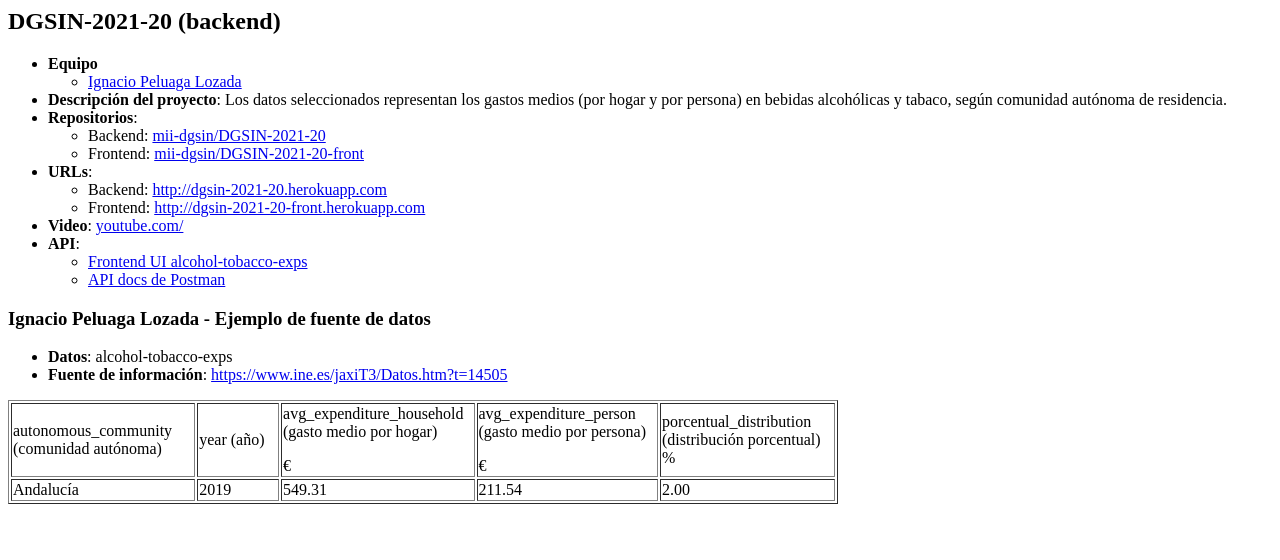
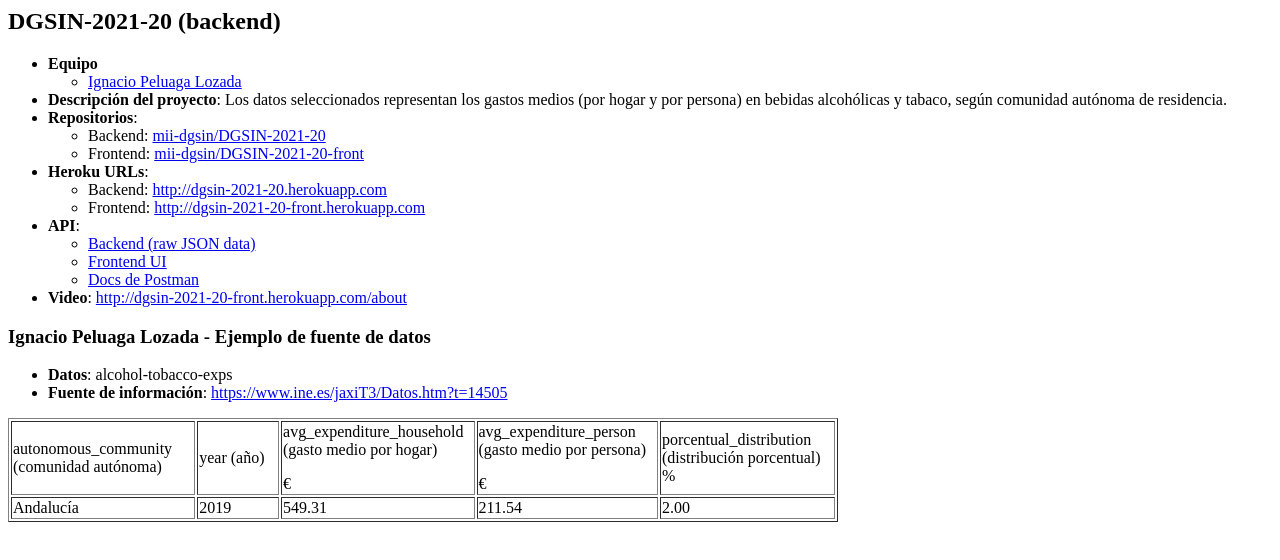
Before and after one commit to ignpelloz/DGSIN-2021-20, a website: page public/index.html in a window 1280 px wide. Drawn offline with Linux system fonts and the light colour scheme.

Commit message:
Updated index html

```diff
--- a/public/index.html
+++ b/public/index.html
@@ -15,19 +15,20 @@
           rel="noopener">mii-dgsin/DGSIN-2021-20-front</a></li>
     </ul>
   </li>
-  <li><strong>URLs</strong>:
+  <li><strong>Heroku URLs</strong>:
     <ul>
       <li>Backend: <a href="http://dgsin-2021-20.herokuapp.com/" target="_blank">http://dgsin-2021-20.herokuapp.com</a></li>
       <li>Frontend: <a href="http://dgsin-2021-20-front.herokuapp.com/" target="_blank">http://dgsin-2021-20-front.herokuapp.com</a></li>
       </ul>
   </li>
-  <li><strong>Video</strong>: <a href="youtube.com">youtube.com/</a></li> <!-- TODO -->
   <li><strong>API</strong>:
     <ul>
-      <li><a href="http://dgsin-2021-20-front.herokuapp.com/expenditures" target="_blank">Frontend UI alcohol-tobacco-exps</a></li>
-      <li><a href="https://documenter.getpostman.com/view/1776636/TzXtKLsz" target="_blank">API&nbsp;docs de Postman</a></li>
+      <li><a href="http://dgsin-2021-20.herokuapp.com/api/v1/alcohol-tobacco-exps" target="_blank">Backend (raw JSON data)</a></li>
+      <li><a href="http://dgsin-2021-20-front.herokuapp.com/expenditures" target="_blank">Frontend UI</a></li>
+      <li><a href="https://documenter.getpostman.com/view/1776636/TzXtKLsz" target="_blank">Docs de Postman</a></li>
     </ul>
   </li>
+  <li><strong>Video</strong>: <a href="/about" target="_blank">http://dgsin-2021-20-front.herokuapp.com/about</a></li>
 </ul>
 <h3>Ignacio Peluaga Lozada - Ejemplo de fuente de datos</h3>
 <ul>
```
